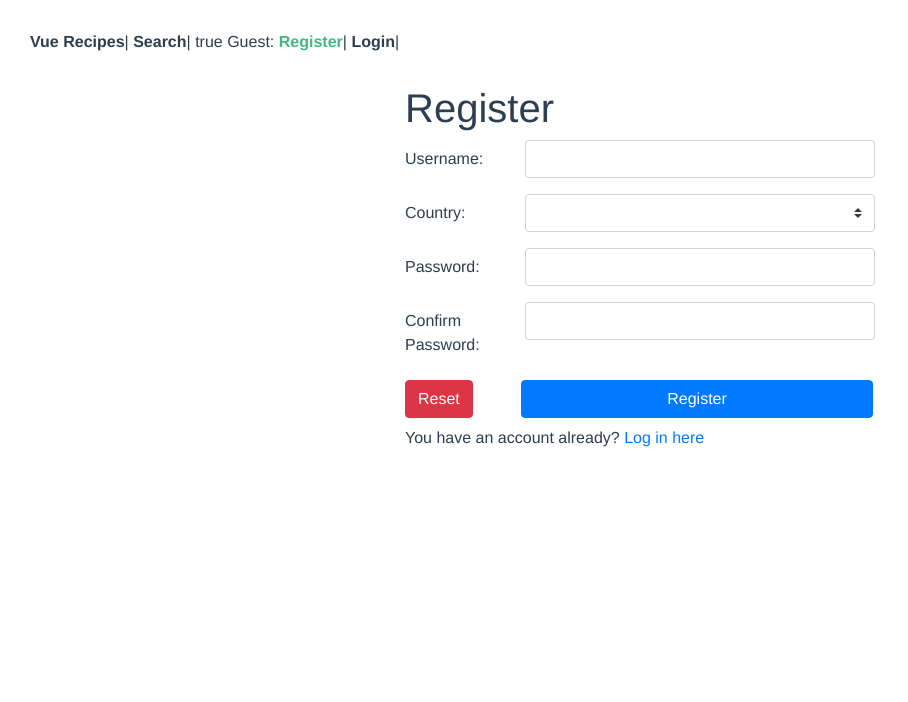
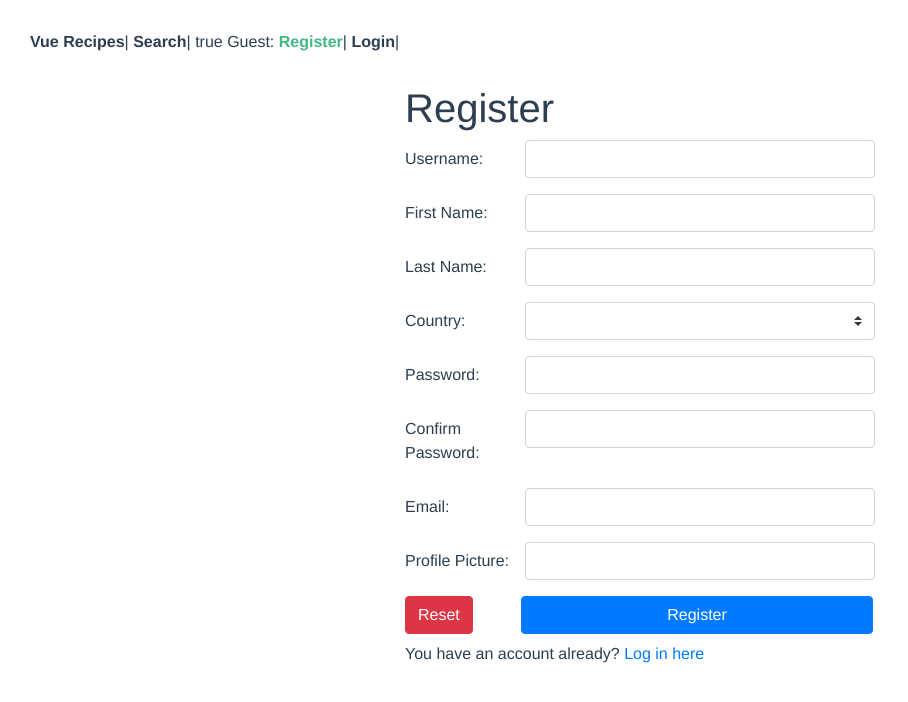
Before and after one commit to SISE-Web-Development-Environments/assignment-3-2-v2-yuval_gal_ass3-1, a Vue app: page /#/register in a window 1280 px wide. Shown: the top 702 px of the page, without its empty margins (0-908 px from the left). Built offline with nearby package versions, Linux system fonts and the light colour scheme.

Commit message:
RecipeViewPage.vue & SearchPage.vue & RegisterPage.vue

```diff
--- a/src/pages/RegisterPage.vue
+++ b/src/pages/RegisterPage.vue
@@ -21,8 +21,51 @@
           Username length should be between 3-8 characters long
         </b-form-invalid-feedback>
         <b-form-invalid-feedback v-if="!$v.form.username.alpha">
-          Username alpha
+          Please insert Only letters
         </b-form-invalid-feedback>
+
+      </b-form-group>
+
+      <b-form-group
+          id="input-group-first-name"
+          label-cols-sm="3"
+          label="First Name:"
+          label-for="first-name"
+      >
+        <b-form-input
+            id="first-name"
+            v-model="$v.form.firstName.$model"
+            type="text"
+            :state="validateState('firstName')"
+        ></b-form-input>
+        <b-form-invalid-feedback v-if="!$v.form.firstName.required">
+          First name is required
+        </b-form-invalid-feedback>
+        <b-form-invalid-feedback v-if="!$v.form.firstName.alpha">
+          Please insert Only letters
+        </b-form-invalid-feedback>
+
+      </b-form-group>
+
+      <b-form-group
+          id="input-group-last-name"
+          label-cols-sm="3"
+          label="Last Name:"
+          label-for="last-name"
+      >
+        <b-form-input
+            id="last-name"
+            v-model="$v.form.lastName.$model"
+            type="text"
+            :state="validateState('lastName')"
+        ></b-form-input>
+        <b-form-invalid-feedback v-if="!$v.form.lastName.required">
+          Last name is required
+        </b-form-invalid-feedback>
+        <b-form-invalid-feedback v-if="!$v.form.lastName.alpha">
+          Please insert Only letters
+        </b-form-invalid-feedback>
+
       </b-form-group>
 
       <b-form-group
@@ -57,15 +100,14 @@
         <b-form-invalid-feedback v-if="!$v.form.password.required">
           Password is required
         </b-form-invalid-feedback>
+        <b-form-invalid-feedback
+            v-if="$v.form.password.required && !$v.form.password.length && !$v.form.password.oneNumber && !$v.form.password.oneChar"
+        >Have length between 5-10 characters long, At least one number is required, At least one special char is required
+        </b-form-invalid-feedback>
         <b-form-text v-else-if="$v.form.password.$error" text-variant="info">
           Your password should be <strong>strong</strong>. <br />
-          For that, your password should be also:
         </b-form-text>
-        <b-form-invalid-feedback
-          v-if="$v.form.password.required && !$v.form.password.length"
-        >
-          Have length between 5-10 characters long
-        </b-form-invalid-feedback>
+
       </b-form-group>
 
       <b-form-group
@@ -87,6 +129,46 @@
             v-else-if="!$v.form.confirmedPassword.sameAsPassword"
         >
           The confirmed password is not equal to the original password
+        </b-form-invalid-feedback>
+      </b-form-group>
+
+      <b-form-group
+          id="input-group-email"
+          label-cols-sm="3"
+          label="Email:"
+          label-for="email"
+      >
+        <b-form-input
+            id="email"
+            v-model="$v.form.email.$model"
+            type="text"
+            :state="validateState('email')"
+        ></b-form-input>
+        <b-form-invalid-feedback v-if="!$v.form.email.required">
+          Email is required
+        </b-form-invalid-feedback>
+        <b-form-invalid-feedback v-if="!$v.form.email.email">
+          Please insert valid email
+        </b-form-invalid-feedback>
+      </b-form-group>
+
+      <b-form-group
+          id="input-group-profile"
+          label-cols-sm="3"
+          label="Profile Picture:"
+          label-for="profile"
+      >
+        <b-form-input
+            id="profile"
+            v-model="$v.form.profile.$model"
+            type="text"
+            :state="validateState('profile')"
+        ></b-form-input>
+        <b-form-invalid-feedback v-if="!$v.form.profile.required">
+          Profile picture is required
+        </b-form-invalid-feedback>
+        <b-form-invalid-feedback v-if="!$v.form.profile.url">
+          Please insert valid url
         </b-form-invalid-feedback>
       </b-form-group>
 
@@ -112,10 +194,6 @@
     >
       Register failed: {{ form.submitError }}
     </b-alert>
-    <!-- <b-card class="mt-3 md-3" header="Form Data Result">
-      <pre class="m-0"><strong>form:</strong> {{ form }}</pre>
-      <pre class="m-0"><strong>$v.form:</strong> {{ $v.form }}</pre>
-    </b-card> -->
   </div>
 </template>
 
@@ -127,9 +205,10 @@ import {
         maxLength,
         alpha,
         sameAs,
+        url,
         email
     } from "vuelidate/lib/validators";
-
+    import axios from 'axios';
     export default {
         name: "Register",
         data() {
@@ -142,6 +221,7 @@ export default {
                     password: "",
                     confirmedPassword: "",
                     email: "",
+                    profile: "",
                     submitError: undefined
                 },
                 countries: [{ value: null, text: "", disabled: true }],
@@ -159,9 +239,27 @@ export default {
                 country: {
                     required
                 },
+                firstName: {
+                    required,
+                    alpha
+                },
+                email: {
+                    required,
+                    email
+                },
+                lastName: {
+                    required,
+                    alpha
+                },
+                profile: {
+                    url,
+                    required
+                },
                 password: {
                     required,
-        length: (p) => minLength(5)(p) && maxLength(10)(p)
+                    length: (p) => minLength(5)(p) && maxLength(10)(p),
+                    oneChar: (u) => !u.match(/^[A-Z,a-z,0-9]*$/),
+                    oneNumber: (u) => !(u.search(/\d/) === -1)
                 },
                 confirmedPassword: {
                     required,
@@ -170,7 +268,7 @@ export default {
             }
         },
         mounted() {
-    // console.log("mounted");
+            console.log("mounted");
             this.countries.push(...countries);
             // console.log($v);
         },
@@ -181,7 +279,7 @@ export default {
             },
             async Register() {
                 try {
-        const response = await this.axios.post(
+                    const response = await axios.post(
                         "https://test-for-3-2.herokuapp.com/user/Register",
                         {
                             username: this.form.username,
@@ -189,19 +287,21 @@ export default {
                         }
                     );
                     this.$router.push("/login");
-        // console.log(response);
+                    console.log("response:")
+                    console.log(response);
                 } catch (err) {
+                    console.log(err);
                     console.log(err.response);
                     this.form.submitError = err.response.data.message;
                 }
             },
             onRegister() {
-      // console.log("register method called");
+                console.log("register method called");
                 this.$v.form.$touch();
                 if (this.$v.form.$anyError) {
                     return;
                 }
-      // console.log("register method go");
+                console.log("register method go");
                 this.Register();
             },
             onReset() {
@@ -211,6 +311,7 @@ export default {
                     lastName: "",
                     country: null,
                     password: "",
+                    profile: "",
                     confirmedPassword: "",
                     email: ""
                 };
--- a/src/pages/SearchPage.vue
+++ b/src/pages/SearchPage.vue
@@ -1,5 +1,40 @@
 <template>
   <div class="container">
     <h1 class="title">Search Page</h1>
+    <div class="container">
+      <br/>
+      <div class="row justify-content-center">
+        <div class="col-12 col-md-10 col-lg-8">
+          <form class="card card-sm">
+            <div class="card-body row no-gutters align-items-center">
+              <div class="col-auto">
+                <i class="fas fa-search h4 text-body"></i>
+              </div>
+              <!--end of col-->
+              <div class="col">
+                <input class="form-control form-control-lg form-control-borderless" type="search" placeholder="Search topics or keywords">
+              </div>
+              <!--end of col-->
+              <div class="col-auto">
+                <button class="btn btn-lg btn-success" type="submit">Search</button>
+              </div>
+              <!--end of col-->
+            </div>
+          </form>
+        </div>
+        <!--end of col-->
+      </div>
+    </div>
   </div>
 </template>
+<style>
+  .form-control-borderless {
+    border: none;
+  }
+
+  .form-control-borderless:hover, .form-control-borderless:active, .form-control-borderless:focus {
+    border: none;
+    outline: none;
+    box-shadow: none;
+  }
+</style>
```
Also changed, not shown: src/pages/RecipeViewPage.vue (+39 -23 lines). Lines whose indentation alone changed are shown as unchanged.
